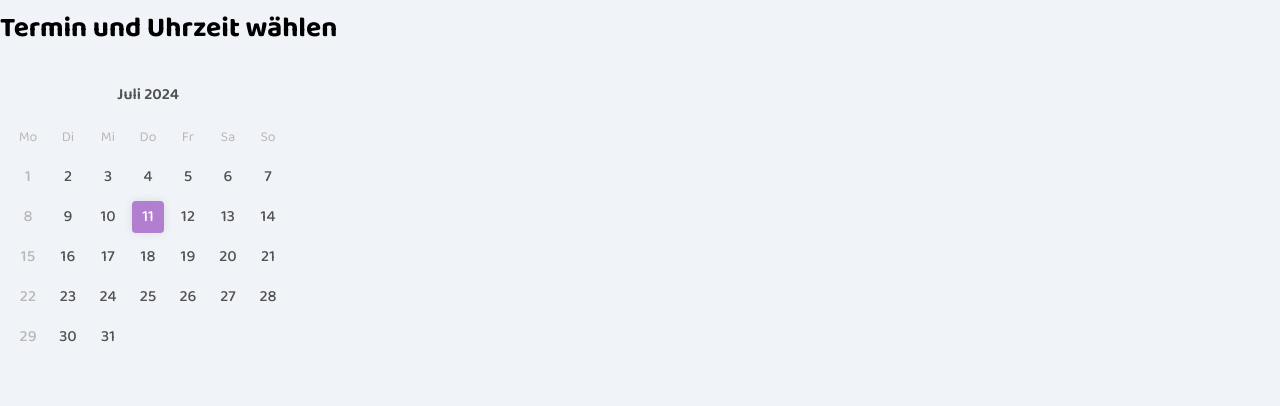
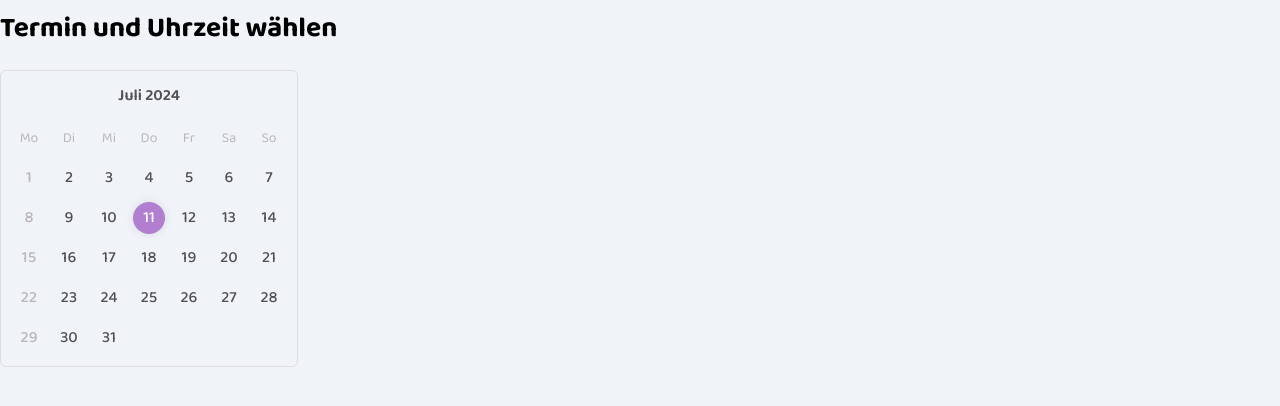
Before and after one commit to steagly/babybeach-dashboard, a React (Vite) app: page /landing in a window 1280 px wide. Shown: the part 140-546 px from the top of the page. Built offline with nearby package versions, Linux system fonts and the light colour scheme; no server answers.

Commit message:
fix: fix style conflicts

```diff
--- a/src/components/datePicker.module.css
+++ b/src/components/datePicker.module.css
@@ -7,6 +7,7 @@
 }
 
 .date_wrapper {
+  border: 1px solid #dedede;
   border-radius: 6px;
   padding: 12px;
 }
@@ -32,7 +33,7 @@
   justify-content: center;
   width: 32px;
   height: 32px;
-  border-radius: 4px;
+  border-radius: 100%;
   cursor: pointer;
   color: #525252;
   transition: all 0.3s;
--- a/src/components/header.module.css
+++ b/src/components/header.module.css
@@ -6,7 +6,6 @@
   border-bottom: 0.5px solid #e9e9e9;
   margin-bottom: 20px;
   color: #838383;
-  background-color: #ffffff;
   padding-left: 18px;
 }
 
```
